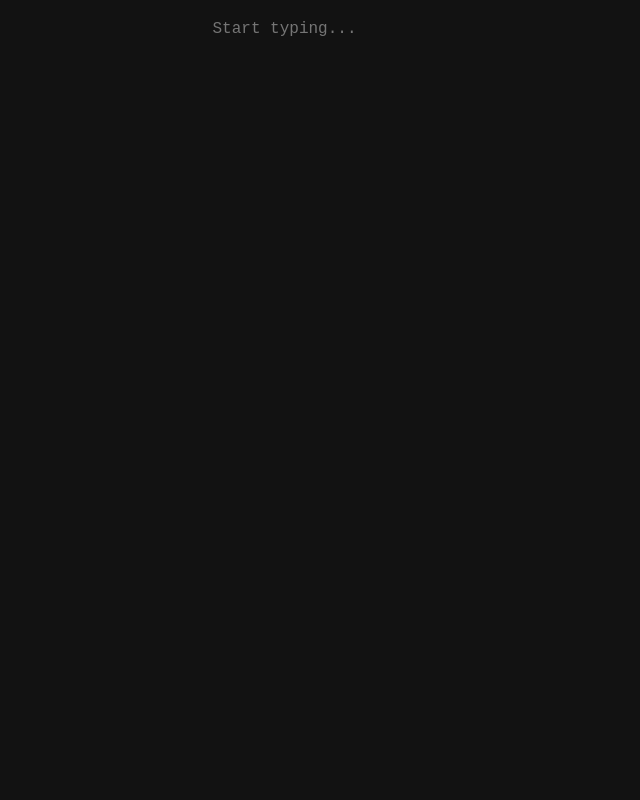
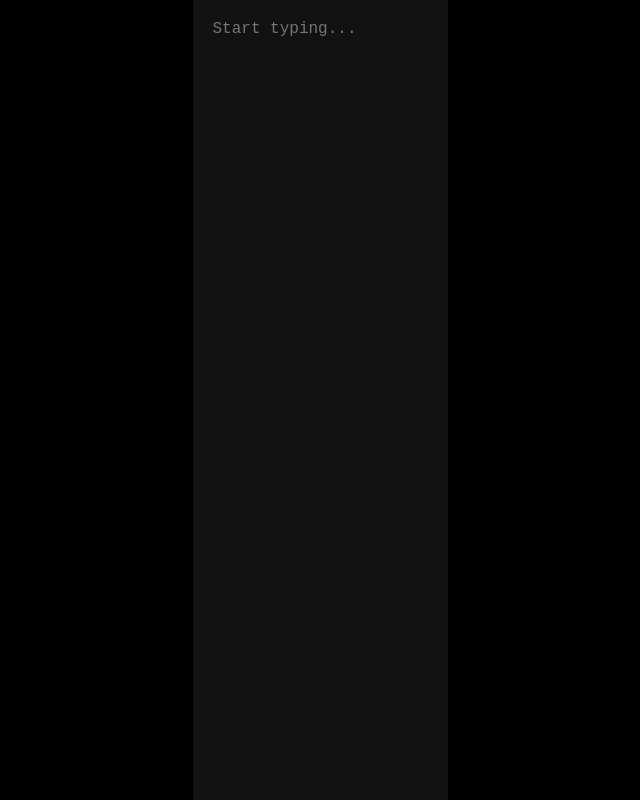
Before and after one commit to nicopancakes/notepad, a plain HTML site: page index.html in a window 1280 px wide. Shown: the whole page, without its empty margins (320-960 px from the left). Drawn offline with Linux system fonts and the light colour scheme.

Commit message:
Update index.html

```diff
--- a/index.html
+++ b/index.html
@@ -9,7 +9,7 @@
         height: 100%;
         margin: 0;
         padding: 0;
-        background-color: #121212;
+        background-color: #000;
         color: #f0f0f0;
         font-family: monospace;
         display: flex;
```
